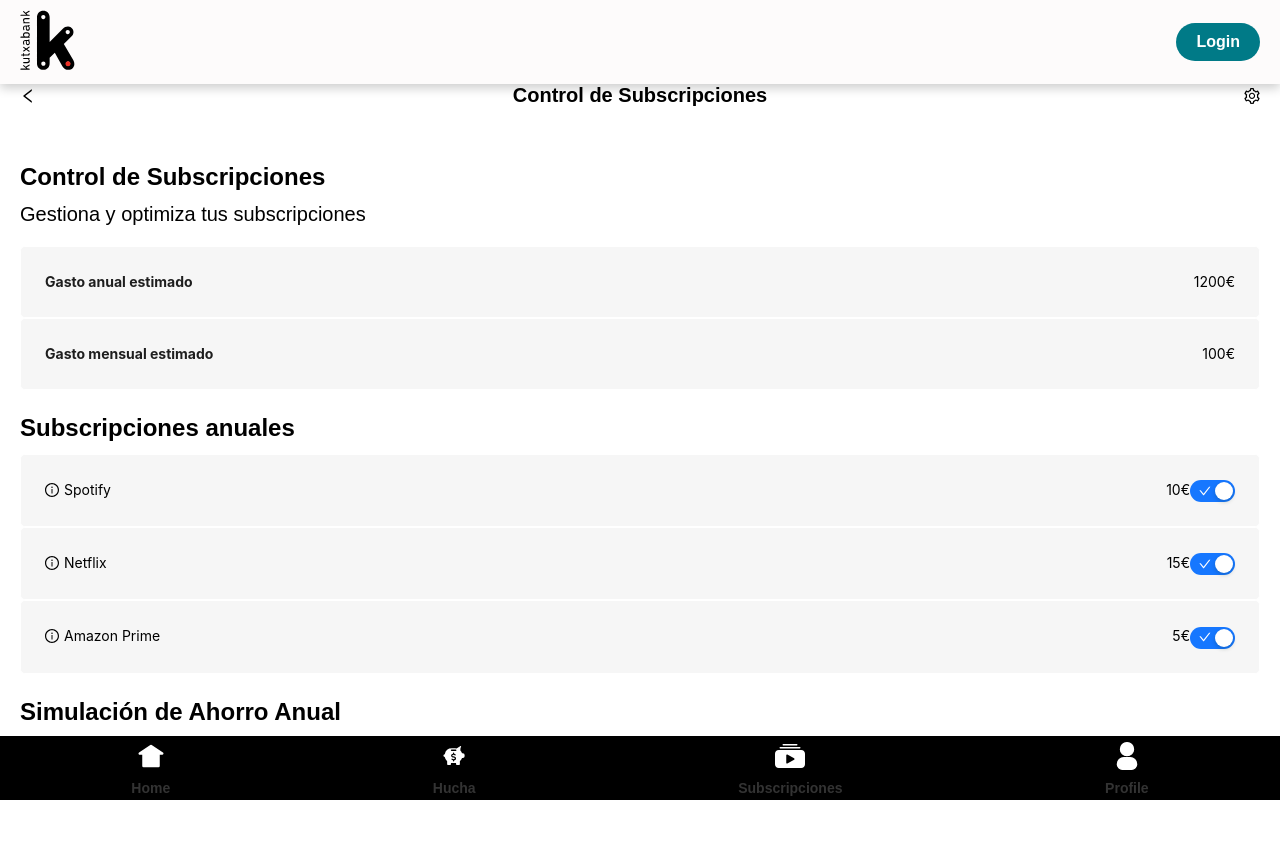
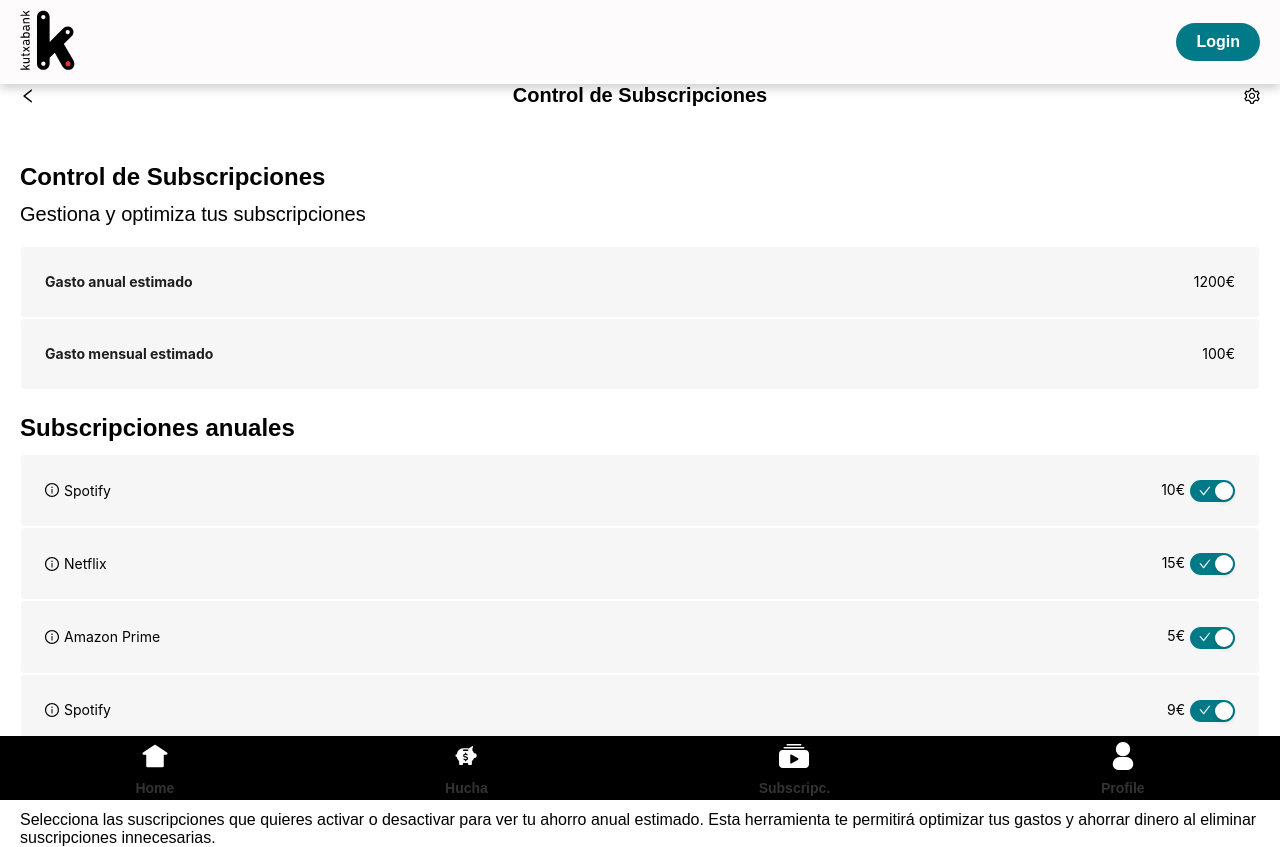
Before and after one commit to denisc911/desafio3front, a React (Vite) app: page /subscriptions in a window 1280 px wide. Before the commit the page ends 800 px from the top, so only its background shows below. Built offline with nearby package versions, Linux system fonts and the light colour scheme.

Commit message:
subscriptions component done

```diff
--- a/src/components/header/Nav.jsx
+++ b/src/components/header/Nav.jsx
@@ -30,7 +30,7 @@
           <picture>
             <img src={subscriptions} alt="piggy-bank" />
           </picture>
-          <p>Subscripciones</p>
+          <p>Subscripc.</p>
         </div>
       </Link>
 
--- a/src/routes/Subscriptions.jsx
+++ b/src/routes/Subscriptions.jsx
@@ -60,7 +60,7 @@
               Spotify
             </p>
             <p>
-              10€
+              <span className="importe">10€</span>
               <Switch
                 type="checkbox"
                 onChange={(checked) => handleSwitchChange(10, checked)}
@@ -78,7 +78,7 @@
               Netflix
             </p>
             <p>
-              15€
+              <span className="importe">15€</span>
               <Switch
                 type="checkbox"
                 onChange={(checked) => handleSwitchChange(15, checked)}
@@ -96,10 +96,28 @@
               Amazon Prime
             </p>
             <p>
-              5€
+              <span className="importe">5€</span>
               <Switch
                 type="checkbox"
                 onChange={(checked) => handleSwitchChange(5, checked)}
+                checkedChildren={<CheckOutlined />}
+                unCheckedChildren={<CloseOutlined />}
+                defaultChecked
+              />
+            </p>
+          </div>
+        </Card>
+        <Card className="card">
+          <div className="cardContent">
+            <p>
+              <InfoCircleOutlined className="iconInfoSubs" />
+              Spotify
+            </p>
+            <p>
+              <span className="importe">9€</span>
+              <Switch
+                type="checkbox"
+                onChange={(checked) => handleSwitchChange(9, checked)}
                 checkedChildren={<CheckOutlined />}
                 unCheckedChildren={<CloseOutlined />}
                 defaultChecked
--- a/src/style/subscriptions/Subscriptions.css
+++ b/src/style/subscriptions/Subscriptions.css
@@ -23,14 +23,24 @@
     font-weight:200;
     text-align: left;
 }
+
 .card{
     background-color: rgb(246, 246, 246);
     border: 1px rgb(255, 255, 255) solid;
     border-radius: 0.35em;
 }
 .cardContent{
-display: flex;
+    display: flex;
     justify-content: space-between;
+    align-items: center;
+}
+
+.importe{
+    margin-right: 5px;
+}
+
+.ant-switch-checked {
+    background-color: #007A87 !important; /* Color cuando está activado */
 }
 
 .iconInfoSubs{
```
Also changed, not shown: src/App.jsx (+6 -9 lines).
